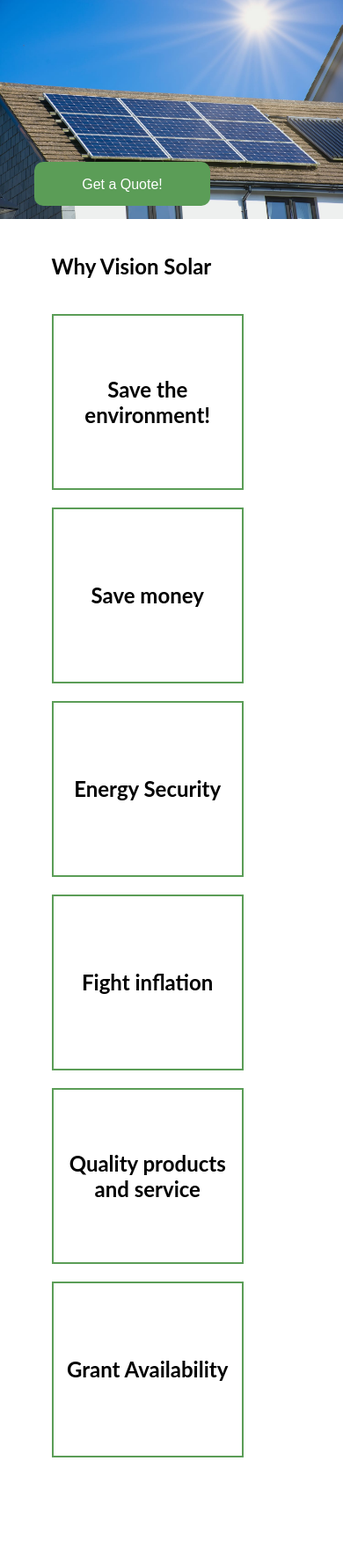
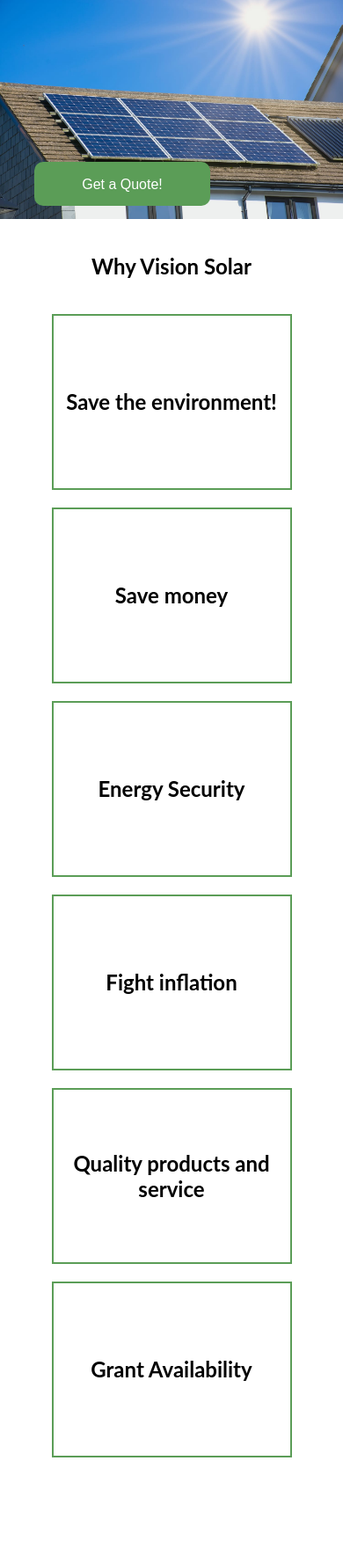
Before and after one commit to lksolar/lksolar.github.io, a PHP site: page / in a window 390 px wide. Shown: the part 121-1898 px from the top of the page at 88% size. Run offline with PHP 8.4, Linux system fonts and the light colour scheme; some libraries are stand-ins or nearby versions.

Commit message:
better why boxes

```diff
--- a/css/index.css
+++ b/css/index.css
@@ -313,12 +313,18 @@
 }
 
 @media only screen and (max-width: 600px) {
+
+  .text-center {
+    width: -webkit-fill-available;
+    text-align: center;
+  }
+
   .why-vs-boxes-container {
     overflow-x: visible;
   }
 
   .why-boxes {
-    width: 80%;
+    width: -webkit-fill-available;
   }
 
   .box-float-left {
```
